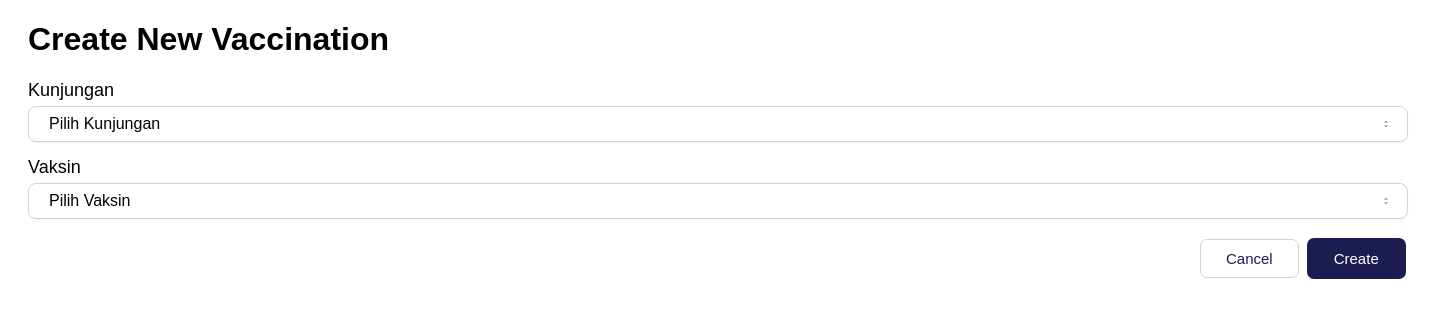
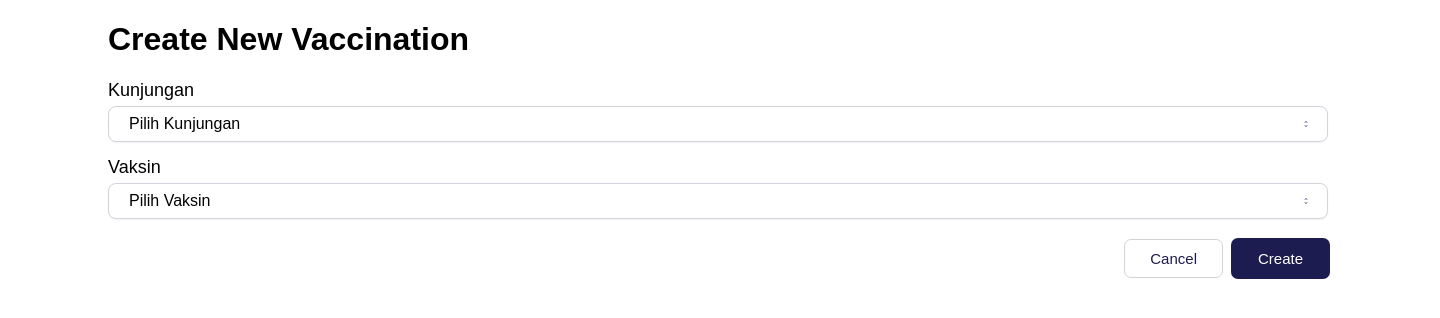
Before and after one commit to TK-Basdat-11/PetClinic_TK, a Python web app: template manajemen_vaksin/templates/create_vaksin.html in a window 1440 px wide. Shown: the top 318 px of the page. Run offline with Jinja, Linux system fonts and the light colour scheme; the template is opened without the code that fills it, so the values that code supplies are empty.

Commit message:
[FIX] Fix the templates

```diff
--- a/manajemen_vaksin/templates/create_vaksin.html
+++ b/manajemen_vaksin/templates/create_vaksin.html
@@ -1,6 +1,6 @@
 <!DOCTYPE html>
 
-<h1 style="margin-left: 20px; font-family: Arial">Create New Vaccination</h1>
+<h1 style="margin-left: 100px; font-family: Arial">Create New Vaccination</h1>
 <style>
     .button {
       border-style: solid;
@@ -27,8 +27,9 @@
     .dropdown-wrapper {
         margin-top: 5px;
         margin-bottom: 15px;
-        margin-left: 20px;
-        width: 1380px;
+        margin-left: 100px;
+        margin-right: 100px;
+        width: 1220px;
         padding: 5px 20px;
         font-size: medium;
         line-height: 1.5;
@@ -46,7 +47,7 @@
 </style>
 
 <div>
-<label for="Kunjungan" style="margin-left: 20px; font-size: large; font-family: Arial;">Kunjungan</label>
+<label for="Kunjungan" style="margin-left: 100px; font-size: large; font-family: Arial;">Kunjungan</label>
 </div>
 
 <div>
@@ -59,7 +60,7 @@
 </div>
 
 <div>
-    <label for="Vaksin" style="margin: top 20px; margin-left: 20px; font-size: large; font-family: Arial;">Vaksin</label>
+    <label for="Vaksin" style="margin: top 20px; margin-left: 100px; font-size: large; font-family: Arial;">Vaksin</label>
 </div>
 
 <div>
@@ -71,7 +72,7 @@
 </select>
 </div>
 
-<div style="margin-left: 1190px;">
+<div align="right" style="margin-right: 100px;">
 <button class="button cancel">Cancel</button>
 <button class="button">Create</button>
 </div>
--- a/manajemen_vaksin/templates/delete_vaksin.html
+++ b/manajemen_vaksin/templates/delete_vaksin.html
@@ -24,16 +24,16 @@
   }
 </style>
 
-<h1 style="margin-left: 20px; font-family: Arial; color:red">Delete Vaccination</h1>
+<h1 style="margin-left: 100px; font-family: Arial; color:red">Delete Vaccination</h1>
 
-<p style="font-family: Arial; margin-left: 20px;">
+<p style="font-family: Arial; margin-left: 100px;">
     Apakah kamu yakin untuk menghapus Vaksinasi untuk Kunjungan
     <strong style="color: red;">KJN001</strong>
     dengan Vaksin
     <strong style="color: red;">VAC001</strong>?
 </p>
 
-<div style="margin-left: 1100px;">
+<div align="right" style="margin-right: 100px;">
     <button class="button cancel">Cancel</button>
     <button class="button">Confirm Deletion</button>
 </div>
```
Also changed, not shown: manajemen_vaksin/templates/update_vaksin.html (+7 -7 lines).
